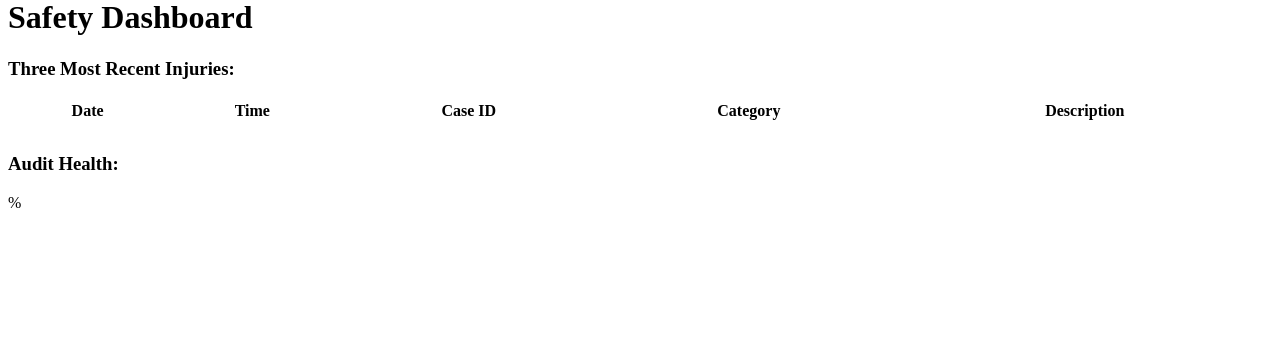
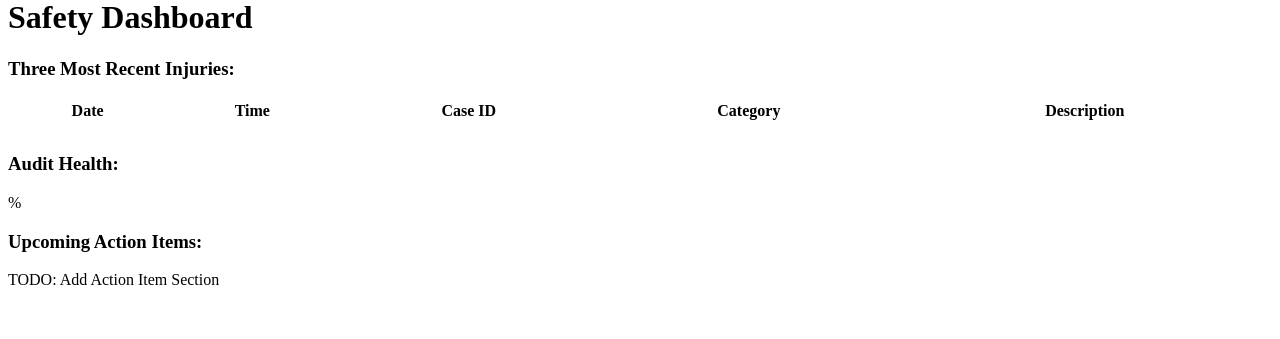
Before and after one commit to JTP709/SMS, a Flask app: template templates/dashboard.html in a window 1280 px wide. Shown: the part 156-495 px from the top of the page. Run offline with Flask 2, Linux system fonts and the light colour scheme; the template is opened without the code that fills it, so the values that code supplies are empty; some libraries are stand-ins or nearby versions.

Commit message:
added action item section

```diff
--- a/templates/dashboard.html
+++ b/templates/dashboard.html
@@ -20,11 +20,6 @@
 		<a href="#">Delete an Audit</a>
 	</div>
 	<!-- Main Content -->
-	<!--
-	Sorty by Date
-	Return top 5
-	List details in column
-	-->
 	<div>
 		<h1>Safety Dashboard</h1>
 		<div>
@@ -54,6 +49,10 @@
 			<p>{{health}}%</p>
 
 		</div>
+		<div>
+			<h3>Upcoming Action Items:</h3>
+			<p>TODO: Add Action Item Section</p>
+		</div>
 	</div>
 </body>
 
```
